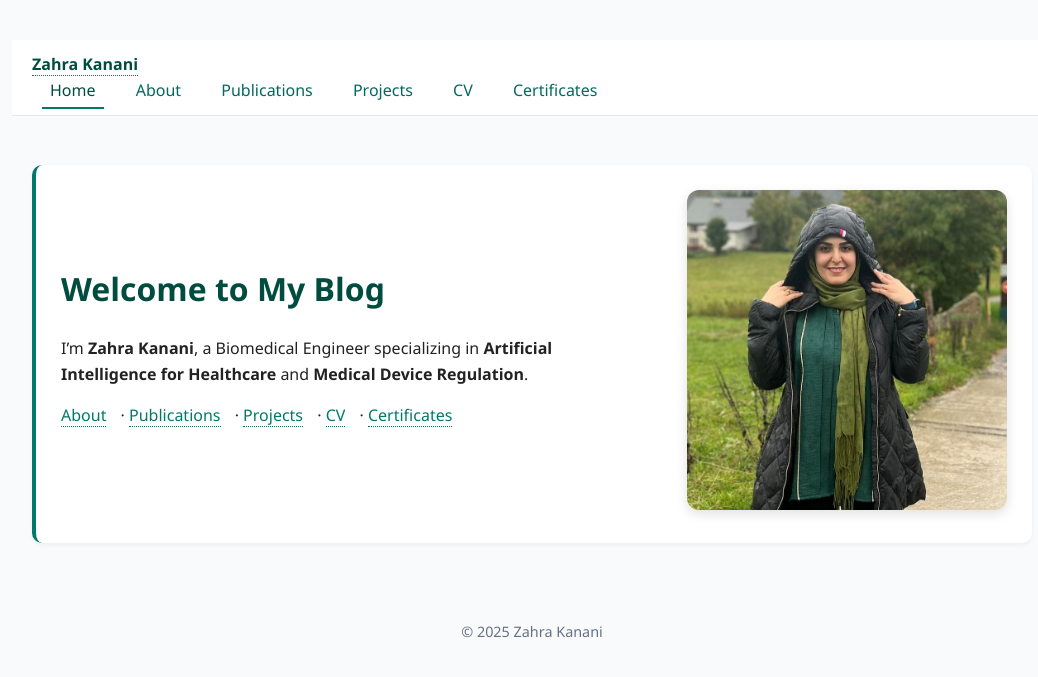
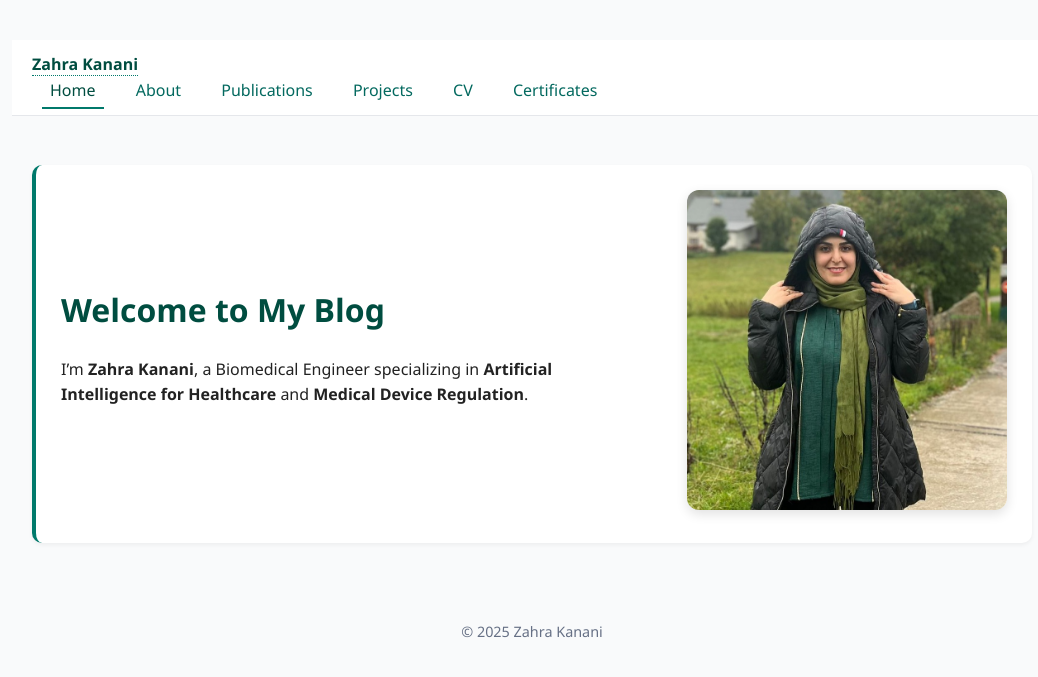
Before and after one commit to zahra-kanani/zahra-kanani.github.io, a Jekyll site: the page built from index.md, in a window 1280 px wide. Shown: the top 677 px of the page, without its empty margins (108-1146 px from the left). Built offline with Jekyll 4.4.1, drawn with Linux system fonts in a browser that asks for light colours.

Commit message:
Update index.md

```diff
--- a/index.md
+++ b/index.md
@@ -11,14 +11,6 @@ title: Home
       <strong>Artificial Intelligence for Healthcare</strong> and
       <strong>Medical Device Regulation</strong>.
     </p>
-
-    <p class="hero-links">
-      <a href="about.html">About</a> ·
-      <a href="publications.html">Publications</a> ·
-      <a href="projects.html">Projects</a> ·
-      <a href="cv.html">CV</a> ·
-      <a href="certificates.html">Certificates</a>
-    </p>
   </div>
 
   <div class="hero-img">
```
